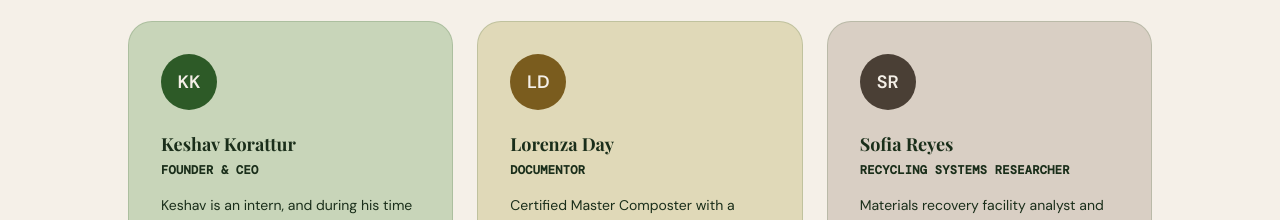
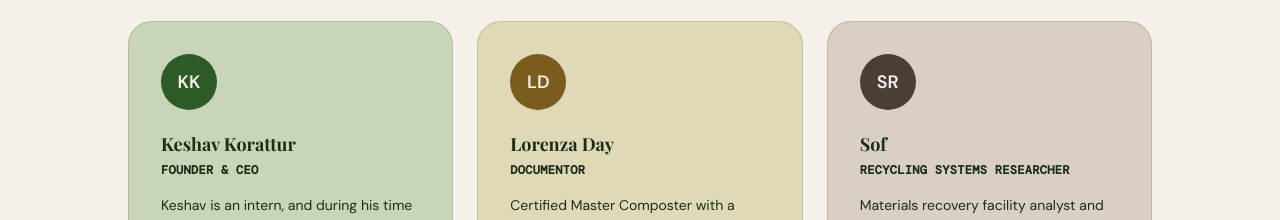
Before and after one commit to Recycle-Trash-Compost-Depositor/RTC-Dispose, a React (Vite) app: page /about in a window 1280 px wide. Shown: the part 1760-1980 px from the top of the page. Built offline with nearby package versions, Linux system fonts and the light colour scheme.

Commit message:
Update about page content

```diff
--- a/src/app/pages/AboutPage.tsx
+++ b/src/app/pages/AboutPage.tsx
@@ -19,7 +19,7 @@ const team = [
     accent: "#7a5c1e",
   },
   {
-    name: "Sofia Reyes",
+    name: "Sof",
     role: "Recycling Systems Researcher",
     bio: "Materials recovery facility analyst and zero-waste advocate. Sofia keeps our recycling guides accurate across the patchwork of local municipal programs.",
     initials: "SR",
```
